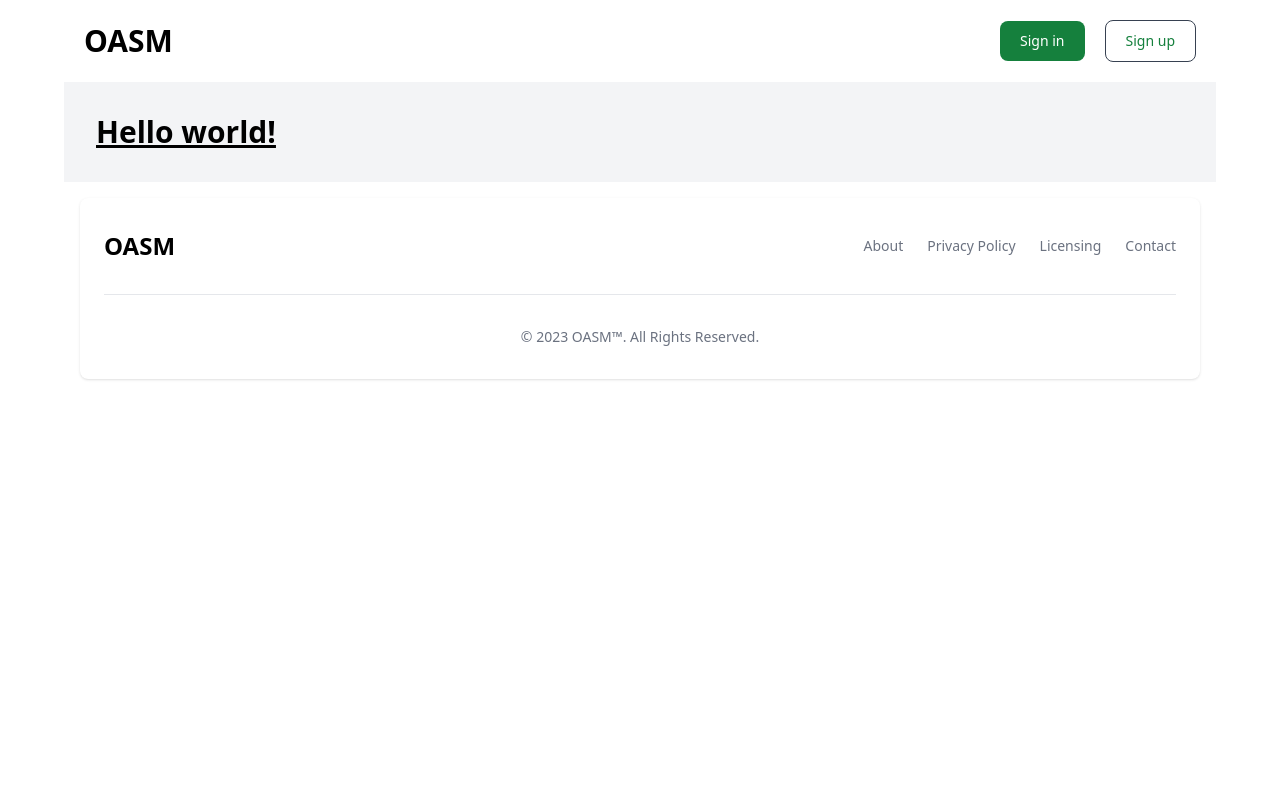
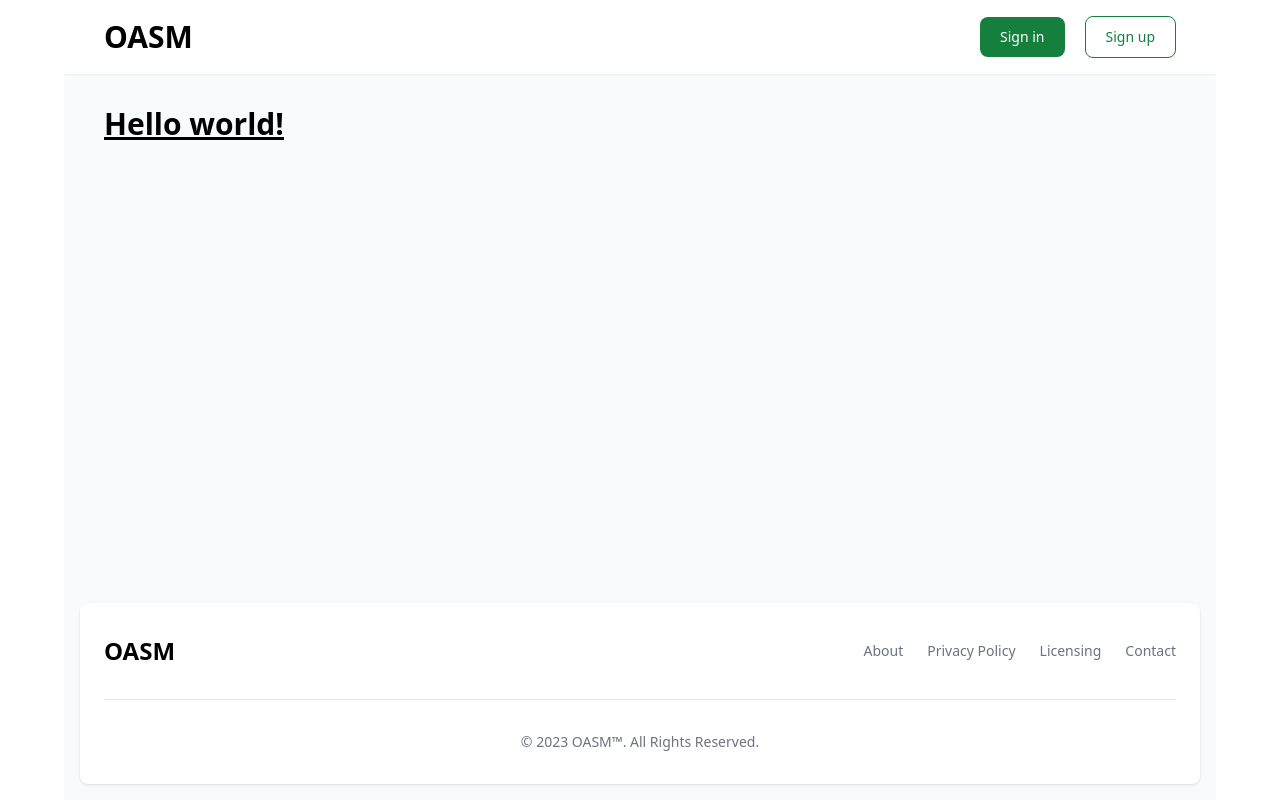
Before and after one commit to oasm-project/oasm-frontend, a Next.js app: page / in a window 1280 px wide. Built offline with nearby package versions, Linux system fonts and the light colour scheme.

Commit message:
minor update

```diff
--- a/components/Layout/MainLayout.tsx
+++ b/components/Layout/MainLayout.tsx
@@ -8,12 +8,10 @@ type Props = {
 
 function MainLayout({ children }: Props) {
     return (
-        <div className="max-w-6xl mx-auto">
+        <div className="max-w-6xl mx-auto flex flex-col min-h-screen bg-gray-50">
             <Navbar />
-            <main className="bg-gray-100 dark:bg-gray-900">
-                <div className="container mx-auto px-4 sm:px-8">
-                    <div className="py-8">{children}</div>
-                </div>
+            <main className="w-full px-5 md:px-10 flex-1">
+                <div className="py-8">{children}</div>
             </main>
 
             <Footer />
--- a/components/Navbar.tsx
+++ b/components/Navbar.tsx
@@ -4,14 +4,14 @@ type Props = {};
 
 function Navbar({}: Props) {
     return (
-        <nav className="flex justify-between items-center p-5">
+        <nav className="flex justify-between items-center py-4 px-5 md:px-10 shadow-sm bg-white">
             <h1 className="text-3xl font-bold">OASM</h1>
 
             <div className="space-x-5">
-                <button className="text-white bg-green-700 hover:bg-green-800 focus:ring-4 focus:outline-none focus:ring-green-300 font-medium rounded-lg text-sm w-full sm:w-auto px-5 py-2.5 text-center dark:bg-green-600 dark:hover:bg-green-700 dark:focus:ring-green-800">
+                <button className="text-white bg-green-700 hover:bg-green-800 focus:ring-4 focus:outline-none focus:ring-green-300 font-medium rounded-lg text-sm w-full sm:w-auto px-5 py-2.5 text-center dark:bg-green-600 dark:hover:bg-green-700 dark:focus:ring-green-800 transition-colors duration-300">
                     Sign in
                 </button>
-                <button className="border border-gray-700 bg-white text-green-700 hover:bg-green-800 hover:text-white focus:ring-4 focus:outline-none focus:ring-green-300 font-medium rounded-lg text-sm w-full sm:w-auto px-5 py-2.5 text-center dark:text-green-600 dark:hover:bg-green-700 dark:focus:ring-green-800">
+                <button className="border border-green-700 bg-white text-green-700 hover:bg-green-800 hover:text-white focus:ring-4 focus:outline-none focus:ring-green-300 font-medium rounded-lg text-sm w-full sm:w-auto px-5 py-2.5 text-center dark:text-green-600 dark:hover:bg-green-700 dark:focus:ring-green-800 transition-colors duration-300">
                     Sign up
                 </button>
             </div>
--- a/pages/index.tsx
+++ b/pages/index.tsx
@@ -4,7 +4,7 @@ import React from "react";
 function Home() {
     return (
         <MainLayout>
-            <div>
+            <div className="">
                 <h1 className="text-3xl font-bold underline">Hello world!</h1>
             </div>
         </MainLayout>
```
Also changed, not shown: public/assets/images/hero1.svg (added).
